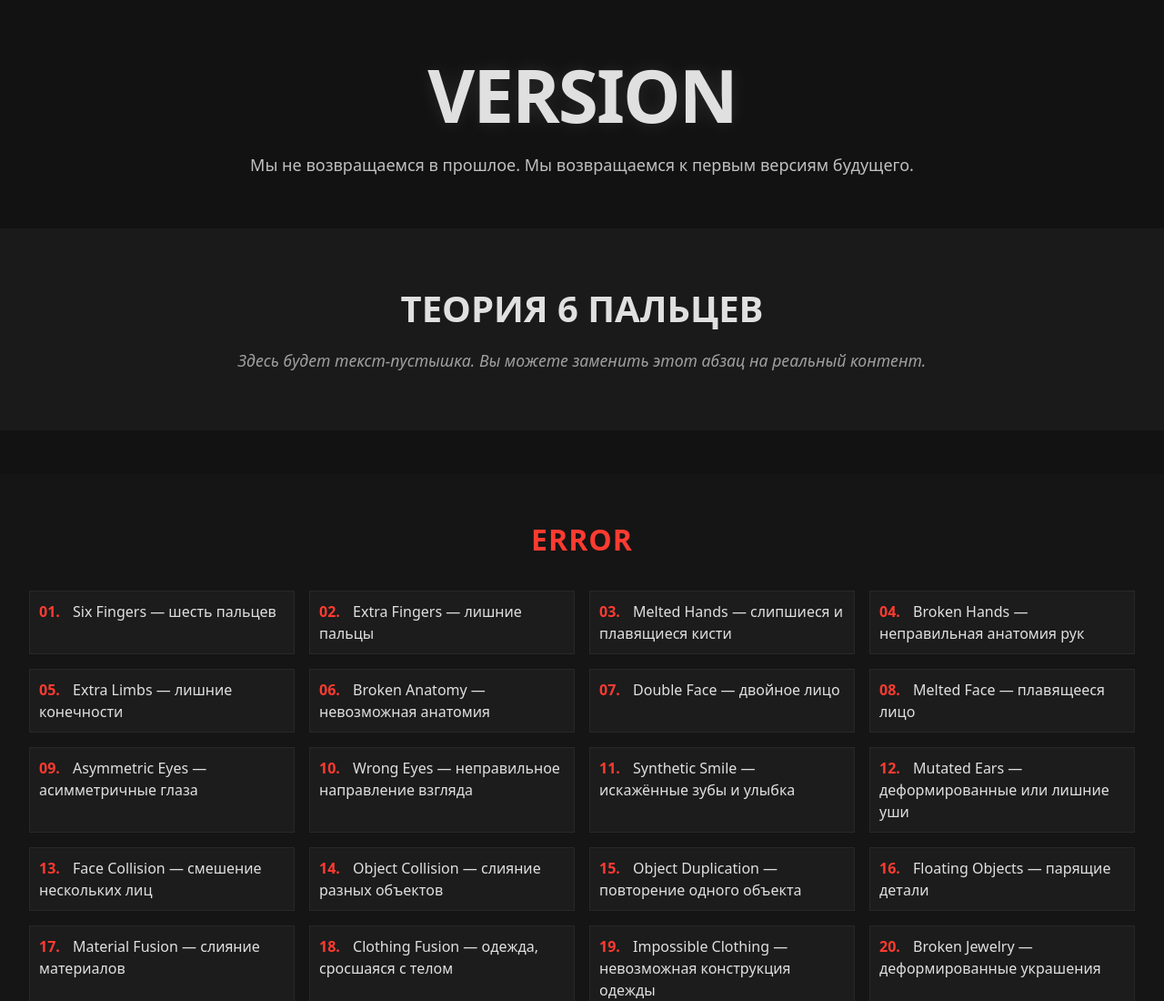
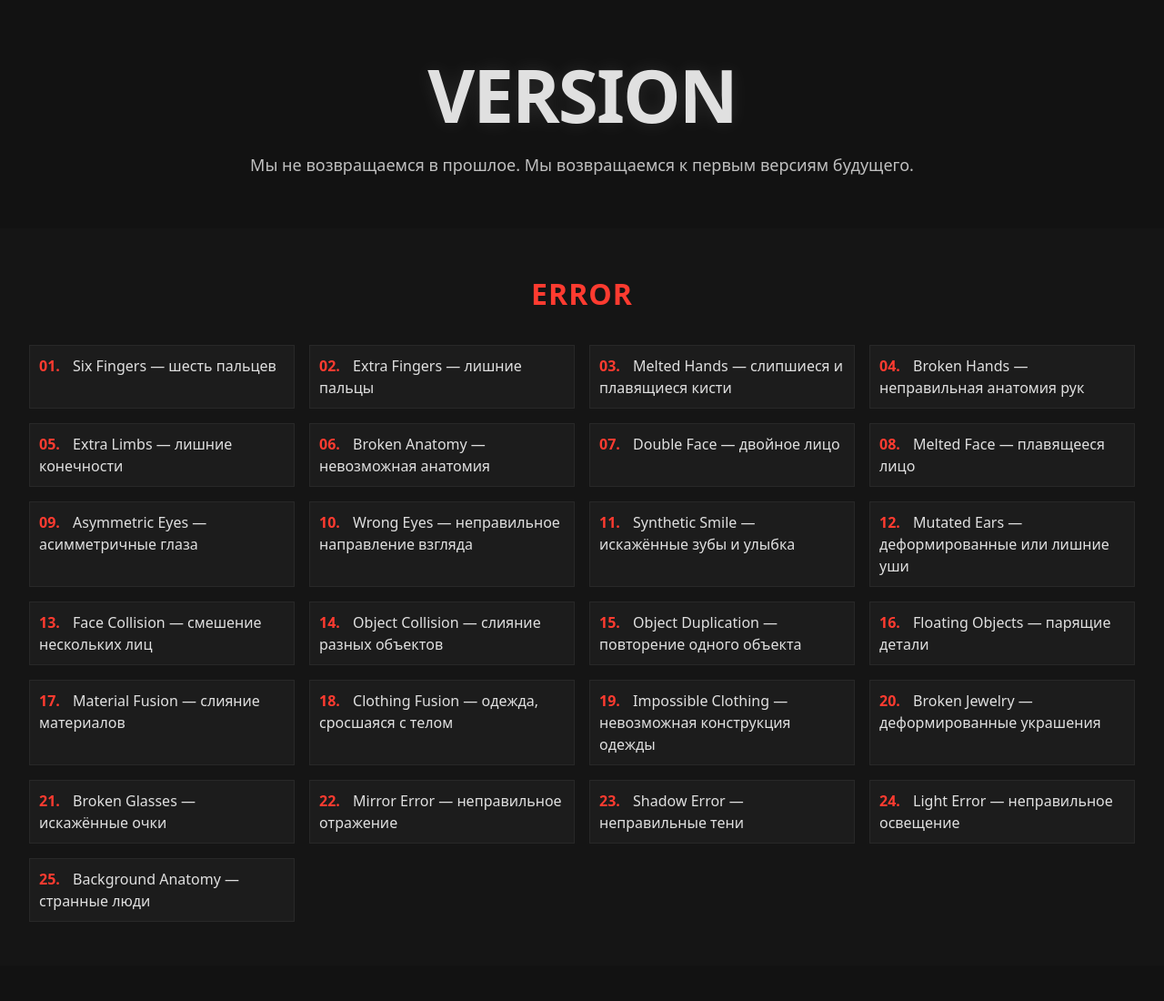
Before and after one commit to Roman22022000/Version, a plain HTML site: page index.html in a window 1280 px wide. Shown: the top 1100 px of the page at 91% size. Drawn offline with Linux system fonts and the light colour scheme.

Commit message:
Update index.html

```diff
--- a/index.html
+++ b/index.html
@@ -112,54 +112,6 @@
 
       background: transparent;
       background-image: none;
-    }
-
-    /* =========================
-       THEORY BLOCK
-       ========================= */
-
-    .theory-block {
-      width: 100%;
-
-      background-color: var(--panel-darker);
-
-      padding: 4rem 2rem;
-
-      border: none;
-      box-shadow: none;
-
-      margin: 0 0 3rem;
-
-      text-align: center;
-
-      background-image: none;
-    }
-
-    .theory-block h2 {
-      font-size: clamp(1.8rem, 5vw, 2.5rem);
-
-      line-height: 1.2;
-
-      margin: 0 0 1.25rem;
-
-      text-transform: uppercase;
-
-      color: var(--text-main);
-
-      text-align: center;
-    }
-
-    .placeholder-text {
-      color: var(--text-muted);
-
-      font-style: italic;
-
-      font-size: 1.1rem;
-
-      max-width: 800px;
-      margin: 0 auto;
-
-      text-align: center;
     }
 
     /* =========================
@@ -380,8 +332,6 @@
     header::after,
     main::before,
     main::after,
-    .theory-block::before,
-    .theory-block::after,
     .error-block::before,
     .error-block::after,
     .prompt-block::before,
@@ -415,10 +365,6 @@
 
       .tagline {
         font-size: 1rem;
-      }
-
-      .theory-block {
-        padding: 3rem 1.25rem;
       }
 
       .error-block {
@@ -458,22 +404,6 @@
 
 
   <main>
-
-    <!-- =========================
-         BLOCK 1 — THEORY
-         ========================= -->
-
-    <section class="theory-block">
-
-      <h2>Теория 6 пальцев</h2>
-
-      <p class="placeholder-text">
-        Здесь будет текст-пустышка. Вы можете заменить этот абзац
-        на реальный контент.
-      </p>
-
-    </section>
-
 
     <!-- =========================
          BLOCK 2 — ERROR
```
